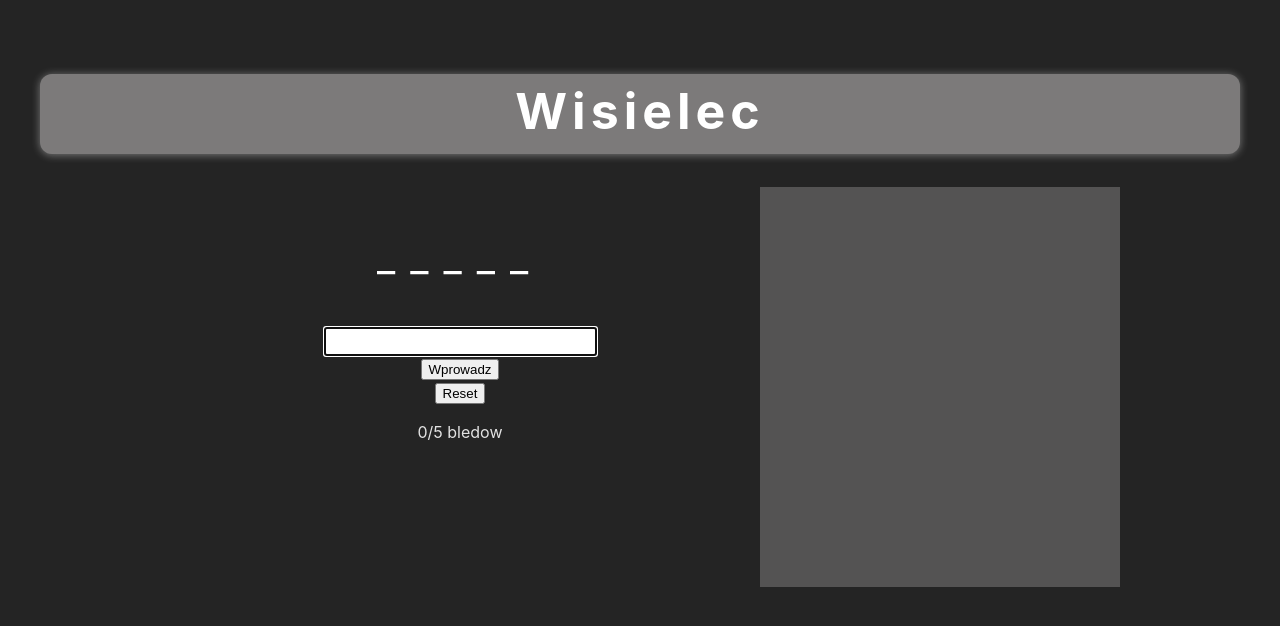
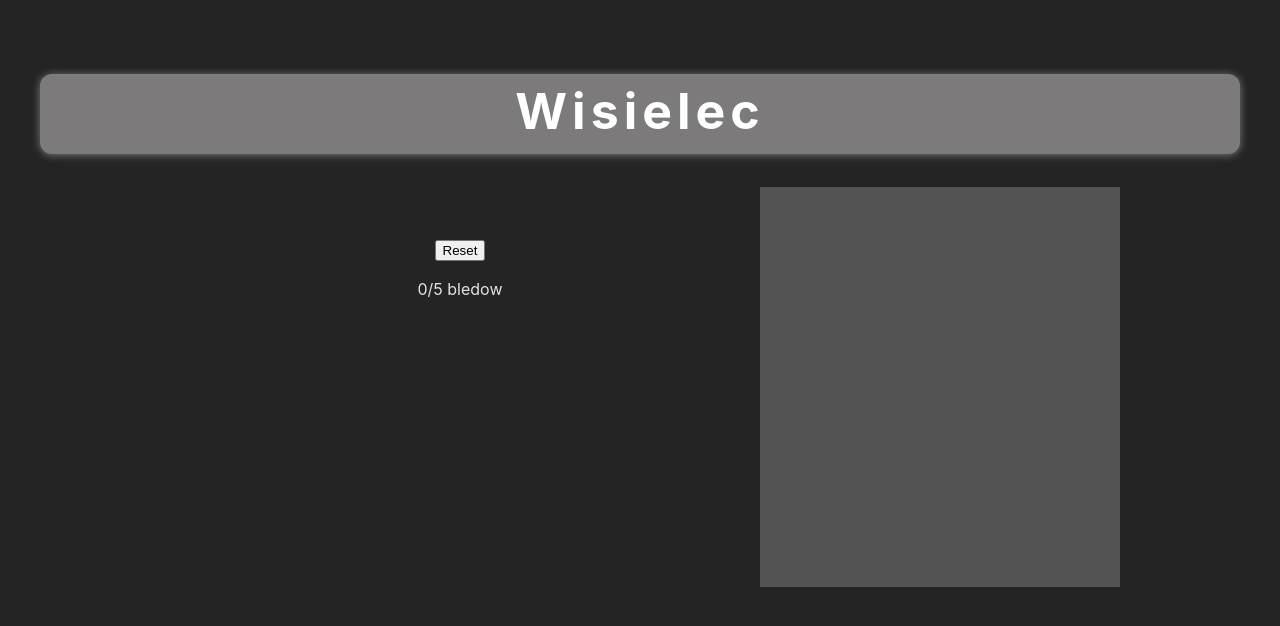
Before and after one commit to JASSWOO/Wisielec, a React (Vite) app: page / in a window 1280 px wide. Shown: the top 626 px of the page. Built offline with nearby package versions, Linux system fonts and the light colour scheme.

Commit message:
Seventh commit

```diff
--- a/src/components/Container.tsx
+++ b/src/components/Container.tsx
@@ -1,5 +1,5 @@
 import './Container.css';
-import React from 'react';
+import React, { useEffect } from 'react';
 import Letters from './letters/Letters';
 import Input from './input/Input';
 
@@ -13,62 +13,51 @@ interface ContainerProps {}
 
 const Container: React.FC<ContainerProps> = () => {
   const words: string[] = ['kask', 'slowo'];
-  const [UsedLetters, setUsedLetters] = useState<string>('');
-  const [Errors, setErrors] = useState<number>(0);
+  const [usedLetters, setUsedLetters] = useState<string>('');
+  const [errors, setErrors] = useState<number>(0);
   const [word, setWord] = useState<string>('');
+  const [win, setWin] = useState<boolean>(false);
+  const [message, setMessage] = useState<string>('');
 
-  let message: string = '';
-
-  const checkWin = (word: string, usedLetters: string): boolean => {
-    let win: boolean = true;
-    if (usedLetters == '') {
-      return false;
-    }
-    Array.from(word).forEach((c) => {
-      if (!usedLetters.includes(c)) {
-        win = false;
-      }
-    });
-    return win;
-  };
   const newGame = () => {
     setUsedLetters('');
     setErrors(0);
     setWord(words[Math.floor(Math.random() * words.length)]);
-    message = '';
+    setWin(false);
+    setMessage('');
   };
-  if (word == '') {
-    newGame();
-  }
+  useEffect(() => {
+    if (win) {
+      setMessage('przegrales');
+    } else if (errors == 5) {
+      setMessage('wygrales');
+    }
+  });
 
-  if (checkWin(word, UsedLetters) == true) {
-    message = 'wygrales';
-  } else if (Errors == 5) {
-    message = 'przegrales';
-  }
   return (
     <div className="containerDiv">
       <h1 className="containerTitle">Wisielec</h1>
       <div className="gameDiv">
         <div className="letters">
           {Array.from(word).map((e: string, i: number) => (
-            <Letters key={i} letter={e} usedLetters={UsedLetters} />
+            <Letters key={i} letter={e} usedLetters={usedLetters} />
           ))}
         </div>
 
-        {message != 'wygrales' && message != 'przegrales' && (
+        {win && (
           <Input
+            setWin={setWin}
             setUsedLetters={setUsedLetters}
-            usedLetters={UsedLetters}
+            usedLetters={usedLetters}
             word={word}
             setErrors={setErrors}
-            errors={Errors}
+            errors={errors}
           ></Input>
         )}
-        {UsedLetters.length != 0 && <ShowUsedLetters letters={UsedLetters} />}
+        {usedLetters.length != 0 && <ShowUsedLetters letters={usedLetters} />}
 
         <Reset newGame={newGame} />
-        <ShowMistakes mistakes={Errors} />
+        <ShowMistakes mistakes={errors} />
         <Popup message={message} />
       </div>
       <div className="pictureDiv"></div>
--- a/src/components/input/Input.tsx
+++ b/src/components/input/Input.tsx
@@ -5,37 +5,36 @@ import './Input.css';
 interface InputProps {
   setUsedLetters: (letter: string) => void;
   setErrors: (setErrors: number) => void;
+  setWin: (seWin: boolean) => void;
   usedLetters: string;
   word: string;
   errors: number;
 }
 
-const Input: React.FC<InputProps> = ({ setUsedLetters, usedLetters, word, setErrors, errors }) => {
-  const [letter, setLetter] = useState<string>('');
+const Input: React.FC<InputProps> = ({ setUsedLetters, usedLetters, word, setErrors, errors, setWin }) => {
+  const [inputString, setInputString] = useState<string>('');
   const doesContain = () => {
-    if (letter.length > 1) {
-      if (word == letter) {
-        setUsedLetters(usedLetters + letter);
+    if (inputString.length == 1) {
+      if (word.includes(inputString)) {
+        setUsedLetters(usedLetters + inputString);
       } else {
         setErrors(errors + 1);
       }
-    } else if (letter.length == 1) {
-      if (!usedLetters.includes(letter)) {
-        setUsedLetters(usedLetters + letter);
-        if (!word.includes(letter)) {
-          setErrors(errors + 1);
-        }
+    } else if (inputString.length > 1) {
+      if (word === inputString) {
+        setUsedLetters('');
+        setWin(true);
       }
     }
   };
   window.addEventListener('keypress', (e) => {
-    if (e.key === 'Enter') {
+    if (e.key === 'Enter' && errors < 5) {
       doesContain();
     }
   });
   return (
     <div className="inputDiv">
-      <input autoFocus type="text" onChange={(e) => setLetter(e.target.value)}></input>
+      <input autoFocus type="text" onChange={(e) => setInputString(e.target.value)}></input>
       <div className="buttonStyle">
         <button onClick={() => doesContain()}>Wprowadz</button>
       </div>
```
